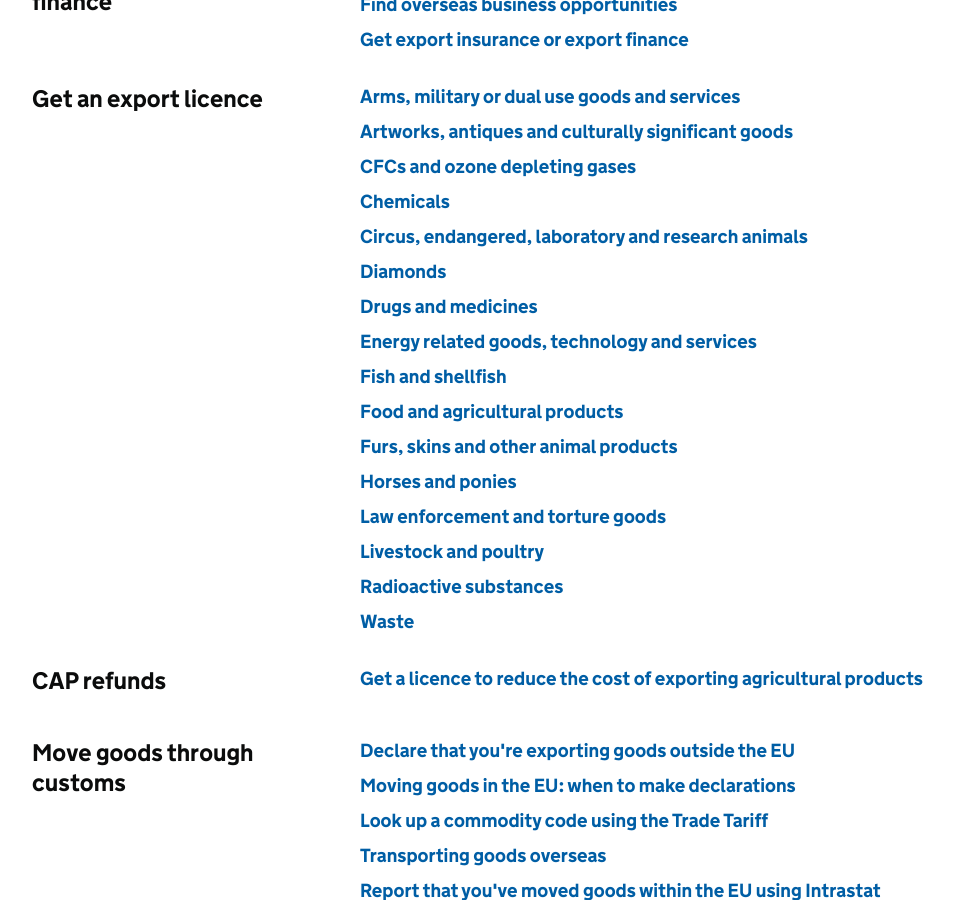
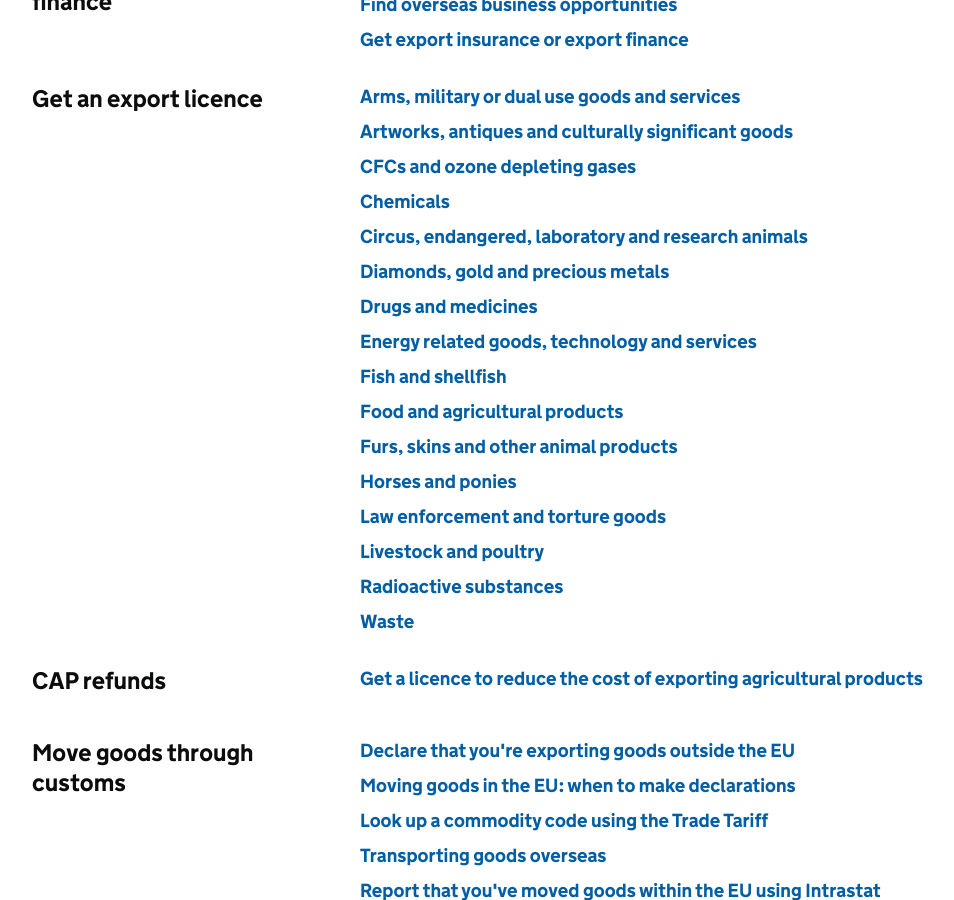
Before and after one commit to alphagov/govuk-import-export-prototype, a Jekyll site: the page built from topic/business-and-self-employed/exporting-and-doing-business-abroad.html, in a window 1280 px wide and 900 px high, scrolled down 639 px. Shown: the whole window, without its empty margins (158-1112 px from the left). Built offline with Jekyll 4.4.1, drawn with Linux system fonts in a browser that asks for light colours.

Commit message:
Update exporting-and-doing-business-abroad.html

```diff
--- a/topic/business-and-self-employed/exporting-and-doing-business-abroad.html
+++ b/topic/business-and-self-employed/exporting-and-doing-business-abroad.html
@@ -35,7 +35,7 @@ index_lists:
        url: '/guidance/get-a-licence-to-export-chemicals.html'
      - name: Circus, endangered, laboratory and research animals
        url: '/guidance/get-a-licence-to-export-circus-endangered-research-animals.html'
-     - name: Diamonds
+     - name: Diamonds, gold and precious metals
        url: '/guidance/get-a-licence-to-export-diamonds.html'
      - name: Drugs and medicines
        url: '/guidance/get-a-licence-to-export-drugs-and-medicines.html'
```
